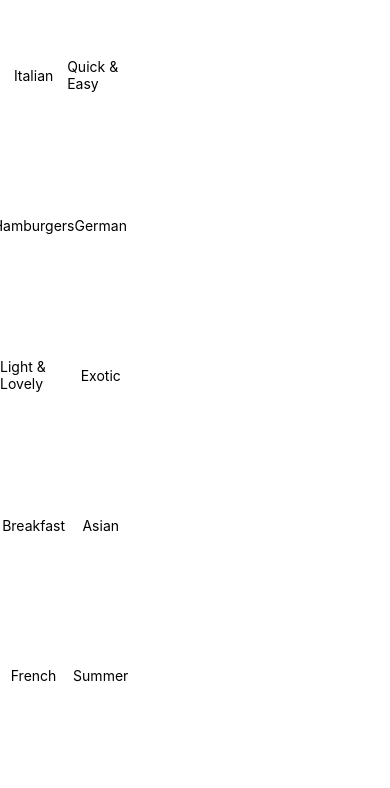
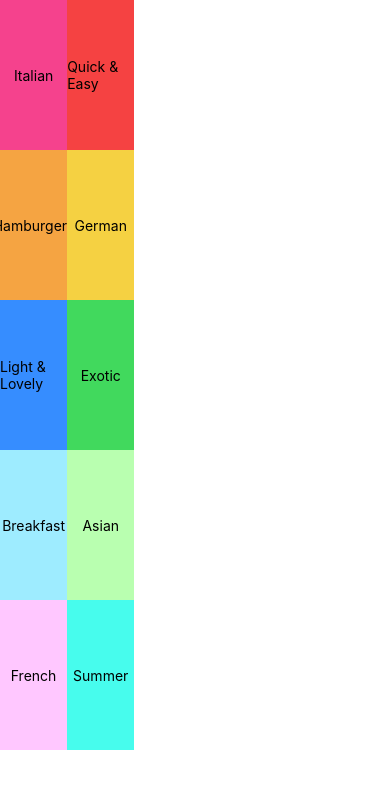
Before and after one commit to anandsimmy/rn-meals-app, a React Native app: screen / in a window 390 px wide. Shown: the top 788 px of the page. Built offline with nearby package versions, Linux system fonts and the light colour scheme.

Commit message:
grid tile changes

```diff
--- a/Components/CategoriesGridTile.js
+++ b/Components/CategoriesGridTile.js
@@ -5,8 +5,8 @@ import Styles from './CategoriesGridTile.styles';
 const CategoriesGridTile = ({ title, color }) => {
   console.log(title, color);
   return (
-    <View style={[Styles.gridTileContainer]}>
-      <Text>{title}</Text>
+    <View style={[Styles.gridTileContainer, { backgroundColor: color }]}>
+      <Text style={Styles.foodText}>{title}</Text>
     </View>
   );
 };
```
